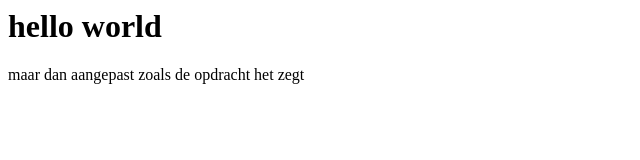
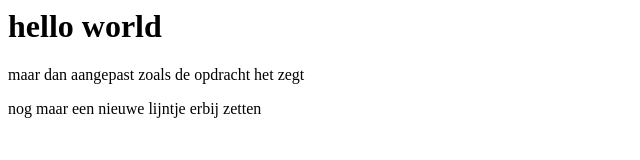
Before and after one commit to stefGeybels/my-second-repo, a plain HTML site: page index.html in a window 1280 px wide. Shown: the whole page, without its empty margins (0-640 px from the left). Drawn offline with Linux system fonts and the light colour scheme.

Commit message:
Update index.html

```diff
--- a/index.html
+++ b/index.html
@@ -1,2 +1,4 @@
 <h1>hello world</h1>
 <p>maar dan aangepast zoals de opdracht het zegt</p>
+<p>nog maar een nieuwe lijntje erbij zetten
+</p>
```
